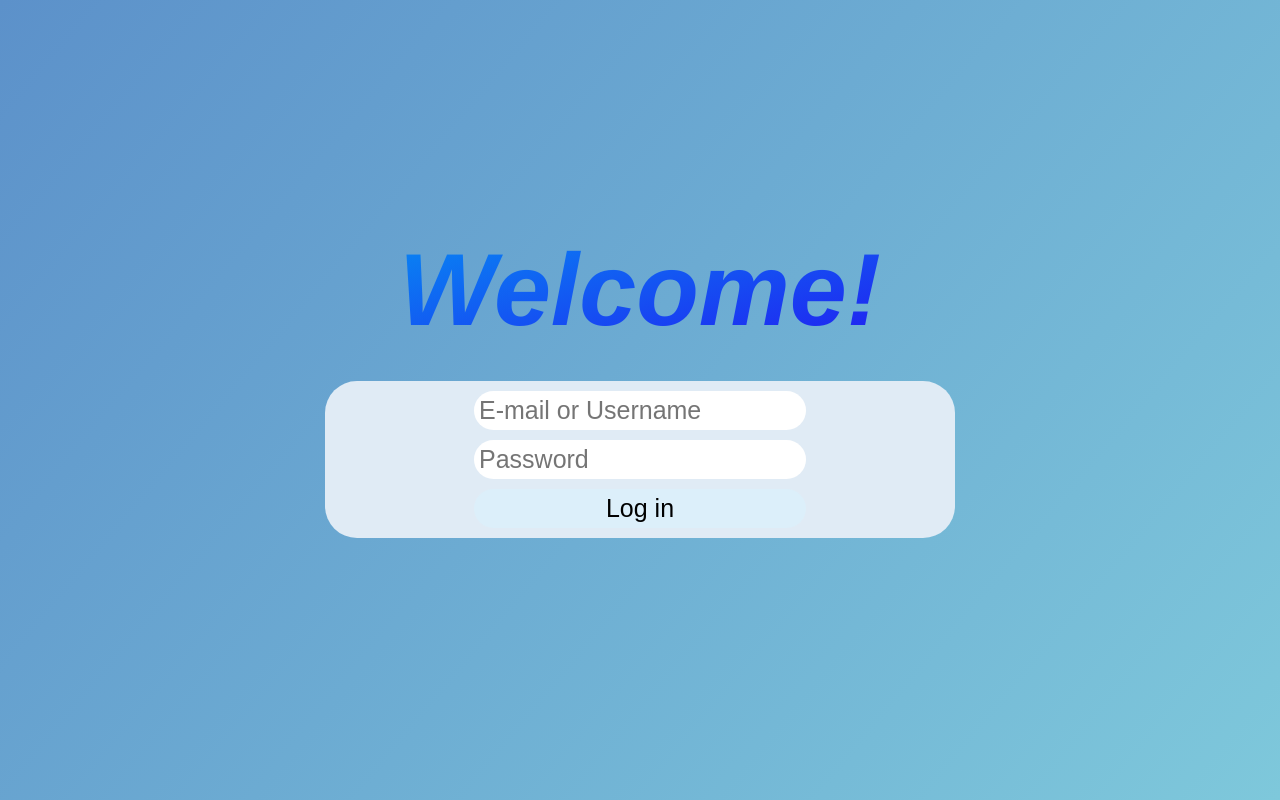
After one commit to 20Alex16/Flask-Website, a Flask app: template templates/index.html in a window 1280 px wide. The commit adds this page. Run offline with Flask 2, Linux system fonts and the light colour scheme; the template is opened without the code that fills it, so the values that code supplies are empty.

Commit message:
varianta noua

```diff
--- a/main.py
+++ b/main.py
@@ -1,9 +1,18 @@
-print('hello')
-<<<<<<< HEAD
+from flask import Flask, render_template, send_file
 
-=======
-a = 100
->>>>>>> 2e5cca1a06d3e6e6df7729883958cb1946756fa6
+app = Flask(__name__)
 
+@app.route('/')
+def index():
+    return render_template('index.html') # vor fi luate din folderul 'static'
 
-uhufyiouhho
+@app.route('/style.css')
+def style():
+    return send_file('static/style.css')
+
+@app.route('/colorChangingBkgr.js')
+def colorChangingBkgr():
+    return send_file('static/colorChangingBkgr.js')
+
+if __name__ == '__main__':
+    app.run(host='0.0.0.0', port=80, debug=True)
--- a/static/style.css
+++ b/static/style.css
@@ -1,34 +1,34 @@
-:root{
+:root {
     --inclinare: -50deg;
 }
 
-html{
+html {
     padding: 0;
     border: 0;
     margin: 0;
 }
 
-body{
+body {
     /* width: 95vh; */
     /* height: 95vh; */
-    display:grid;
+    display: grid;
     /* display: flex; */
     /* flex-grow: 2; */
-    border:0;
+    border: 0;
     padding: 0;
-    margin:0;
+    margin: 0;
     width: 100%;
-    height:100vh;
-    gap:10px;
+    height: 100vh;
+    gap: 10px;
 
     background: linear-gradient(var(--inclinare), rgb(27, 226, 27), rgb(94, 21, 230));
 }
 
-div.wrapper{
+div.wrapper {
     display: flex;
     flex-direction: column;
     border: 0.5em;
-    padding:30px;
+    padding: 30px;
 
     flex-grow: 1;
     justify-content: center;
@@ -37,10 +37,12 @@ div.wrapper{
     border-radius: 2em;
 }
 
-.futuristic{
+.futuristic,
+.futuristic-blue {
     /* text-shadow: 0px 0px 5px black; */
-    font-family:'Franklin Gothic Medium', 'Arial Narrow', Arial, sans-serif;
-    color:transparent;
+    font-family: 'Franklin Gothic Medium', 'Arial Narrow', Arial, sans-serif;
+    color: transparent;
+    font-size: 5vw;
     font-weight: bolder;
     font-style: italic;
     /* text-shadow: -1px -1px 0 #000, 1px -1px 0 #000, -1px 1px 0 #000, 1px 1px 0 #000; */
@@ -51,7 +53,12 @@ div.wrapper{
     -webkit-background-clip: text;
 }
 
-#grow{
+.futuristic-blue {
+    background-image: linear-gradient(-15deg, rgb(33, 29, 241), rgb(7, 137, 243)) !important;
+    -webkit-text-stroke: 0 !important;
+}
+
+#grow {
     font-size: 8vw;
     transition-property: font-size;
     transition-timing-function: ease-in-out;
@@ -59,9 +66,60 @@ div.wrapper{
     /* transition: ease-in-out 2s; */
 }
 
-p{
+p {
     display: flex;
     flex-direction: row;
     align-items: center;
     justify-content: center;
 }
+
+.greeting::after {
+    content: 'Welcome!';
+}
+
+.bubble {
+    display: grid;
+    min-width: 50%;
+    flex-direction: column;
+
+    padding: 10px;
+    margin: 2em;
+    border-radius: 2em;
+    gap: 10px;
+
+    align-items: center;
+    justify-content: center;
+
+    background-color: rgb(224, 235, 245);
+}
+
+input {
+    flex-shrink: 2;
+    border-radius: 50px;
+    background-color: white;
+    /* border: 2px solid rgba(0, 0, 255, 0.8); */
+    border:0;
+    padding: 5px;
+    font-size: 25px;
+    font: bolder;
+    outline: 3px solid transparent;
+
+    transition: background-color cubic-bezier(1, 0, 0, 1) .3s;
+    transition: color cubic-bezier(1, 0, 0, 1) .2s;
+    transition: outline cubic-bezier(1, 0, 0, 1) .1s;
+}
+
+input:hover,
+input:focus:not(input[type=submit]) {
+    outline: 3px solid lightgreen;
+}
+
+input[type=submit] {
+    background-color: rgb(220, 239, 250) !important;
+    cursor: pointer;
+}
+
+input[type=submit]:hover {
+    background-color: lightgreen !important;
+    color: white;
+}
--- /dev/null
+++ b/templates/index.html
@@ -0,0 +1,22 @@
+<!DOCTYPE html>
+<html lang="en">
+<head>
+    <meta charset="UTF-8">
+    <meta http-equiv="X-UA-Compatible" content="IE=edge">
+    <meta name="viewport" content="width=device-width, initial-scale=1.0">
+    <link rel="stylesheet" href="style.css">
+    <script src="colorChangingBkgr.js" defer></script>
+    <title>Pagina Auth</title>
+</head>
+<body speed="0.8">
+    <div class="wrapper">
+        <div class="greeting futuristic-blue" id="grow"></div>
+
+        <div class="bubble">
+            <input type="text" name="username" id="" placeholder="E-mail or Username">
+            <input type="password" name="password" id="" placeholder="Password">
+            <input type="submit" value="Log in">
+        </div>
+    </div>
+</body>
+</html>
```
Also changed, not shown: .html (deleted, +0 -11 lines), static/old_index.html (deleted, +0 -16 lines).
